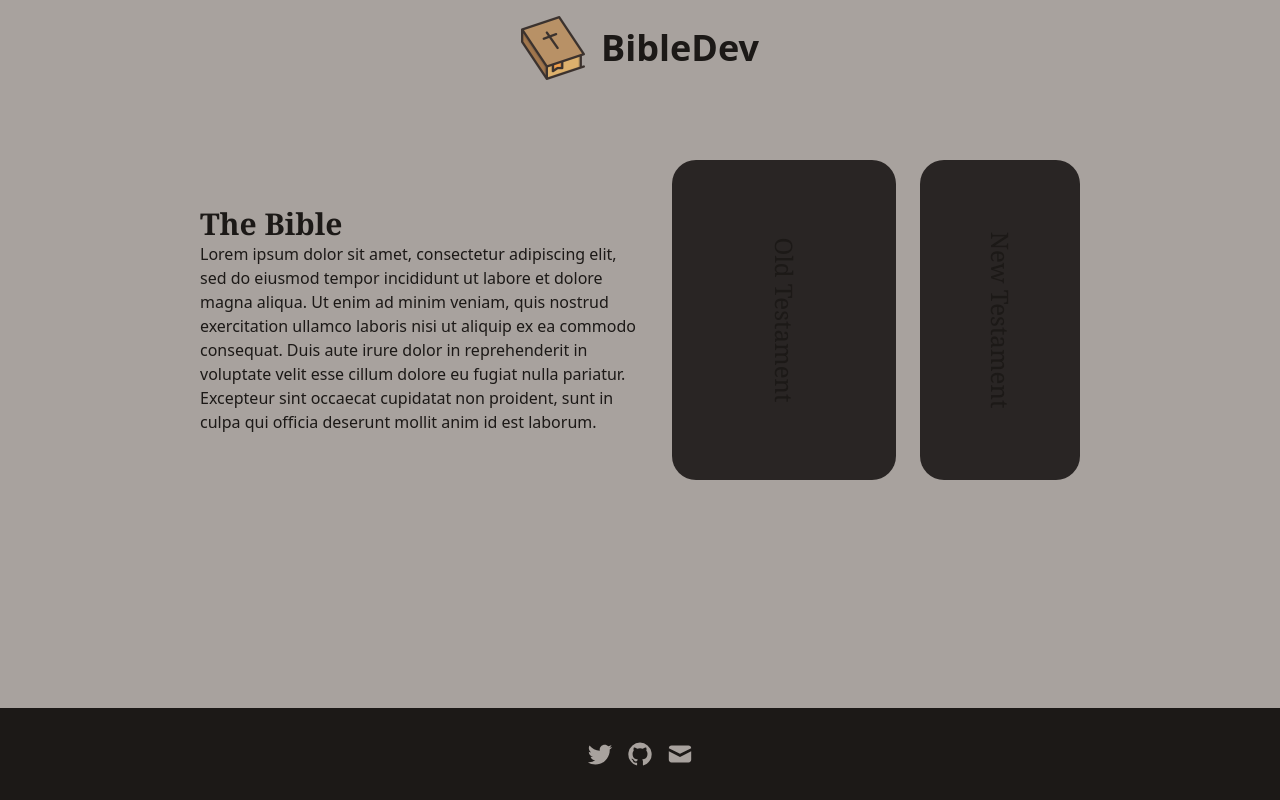
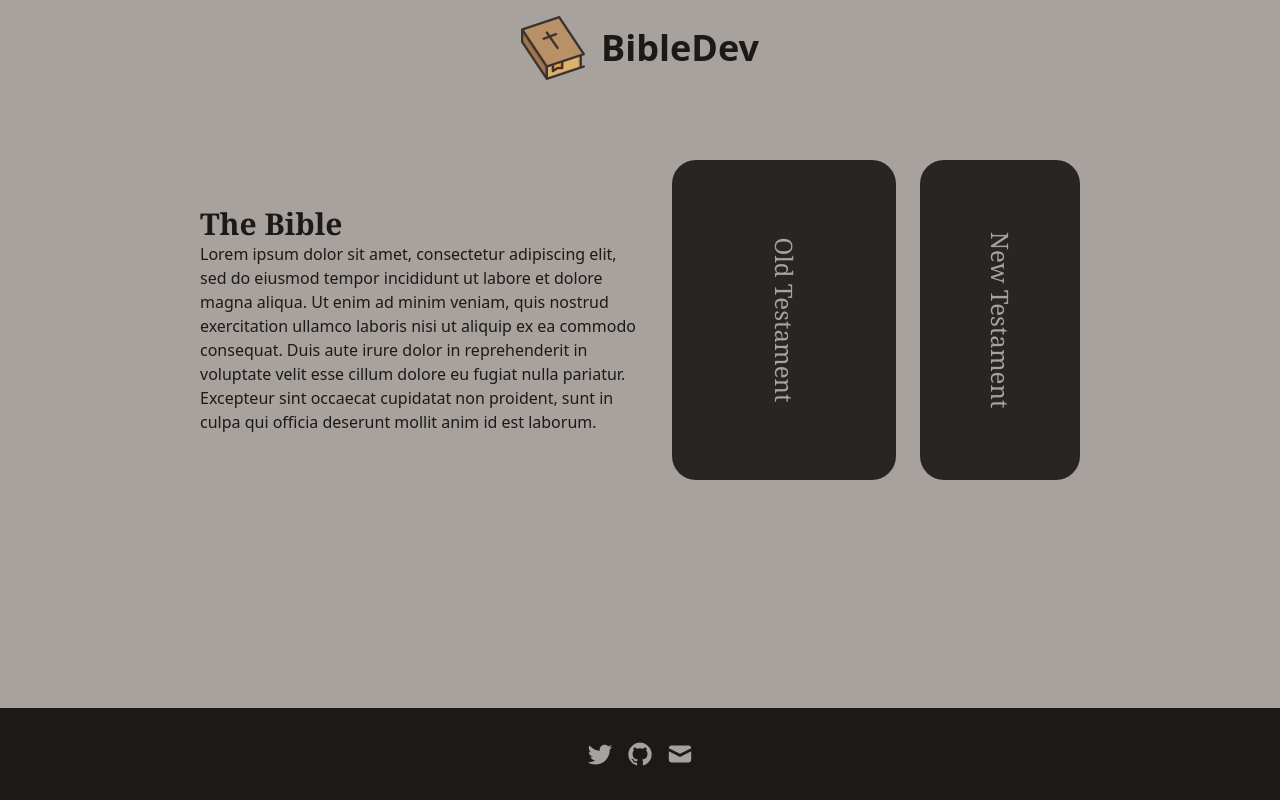
Before and after one commit to udon-code-studios/bible-dev, a React (Create React App) app: page / in a window 1280 px wide. Built offline with nearby package versions, Linux system fonts and the light colour scheme.

Commit message:
home load transition

```diff
--- a/src/components/Home.js
+++ b/src/components/Home.js
@@ -1,16 +1,26 @@
+import { Link } from 'react-router-dom';
+import { motion } from 'framer-motion';
 import Book from './Book'
 
 export default function Home() {
+  const variants = {
+    hidden: { opacity: 0 },
+    visible: { opacity: 1 },
+  }
+
   return (
-    <div className="flex flex-row justify-center items-center py-16 px-8 gap-6">
+    <motion.div
+      initial="hidden" animate="visible"
+      variants={variants} transition={{ duration: 1 }}
+      className="flex flex-row justify-center items-center py-16 px-8 gap-6">
       <div>
         <h1 className="text-3xl font-serif font-bold">The Bible</h1>
         <p className="pr-3 max-w-md">
           Lorem ipsum dolor sit amet, consectetur adipiscing elit, sed do eiusmod tempor incididunt ut labore et dolore magna aliqua. Ut enim ad minim veniam, quis nostrud exercitation ullamco laboris nisi ut aliquip ex ea commodo consequat. Duis aute irure dolor in reprehenderit in voluptate velit esse cillum dolore eu fugiat nulla pariatur. Excepteur sint occaecat cupidatat non proident, sunt in culpa qui officia deserunt mollit anim id est laborum.
         </p>
       </div>
-      <Book width="14rem" title="Old Testament" />
-      <Book width="10rem" title="New Testament" />
-    </div>
+      <Link to="/ot" className="text-stone-400"><Book width="14rem" title="Old Testament" /></Link>
+      <Link to="/nt" className="text-stone-400"><Book width="10rem" title="New Testament" /></Link>
+    </motion.div>
   );
 }
```
